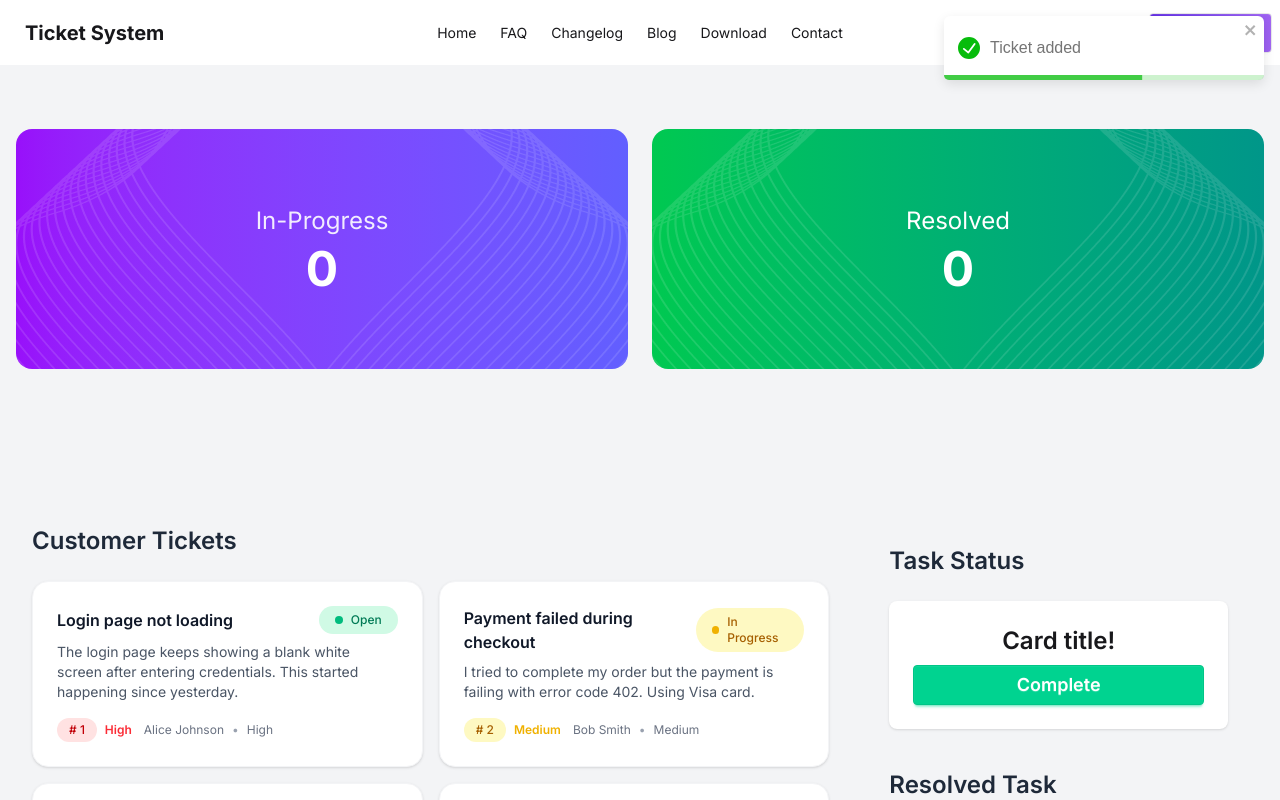
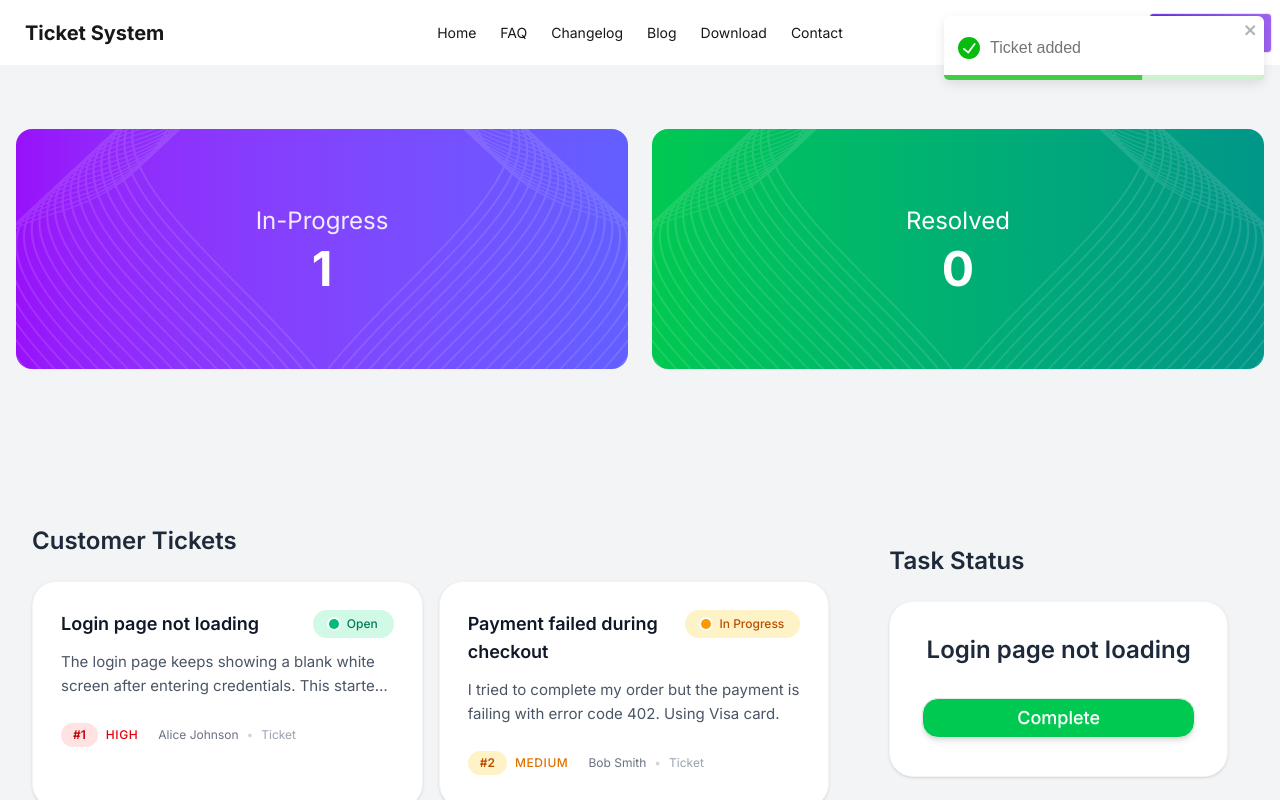
Before and after one commit to toufiqweb/Customer-Support-Zone, a React (Vite) app: page / in a window 1280 px wide. Both pictures are taken after a click on the element 227 px from the left and 674 px from the top of the page. Shown: the top 800 px of the page. Built offline with nearby package versions, Linux system fonts and the light colour scheme.

Commit message:
resolved task task status function update design update

```diff
--- a/public/data.json
+++ b/public/data.json
@@ -74,7 +74,7 @@
   {
     "id": 9,
     "title": "Email notifications not working",
-    "description": "I'm not receiving any email notifications for new messages or updates.",
+    "description": "I am currently facing an issue where I am not receiving any email notifications for new messages or updates..",
     "customer": "Isabella Taylor",
     "priority": "Medium",
     "status": "Open",
--- a/src/App.jsx
+++ b/src/App.jsx
@@ -1,38 +1,38 @@
-import { useState } from 'react'
-import './App.css'
-import CustomerTicketsSection from './componets/homepage/CustomerTicketsSection/CustomerTicketsSection'
-import Footer from './componets/homepage/Footer'
-import Navbar from './componets/homepage/Navbar'
-import TicketStatus from './componets/homepage/TicketStatus'
+import { useState } from "react";
+import "./App.css";
+import CustomerTicketsSection from "./componets/homepage/CustomerTicketsSection/CustomerTicketsSection";
+import Footer from "./componets/homepage/Footer";
+import Navbar from "./componets/homepage/Navbar";
+import TicketStatus from "./componets/homepage/TicketStatus";
 
+const customerTicketDataFetch = async () => {
+  const res = await fetch("/data.json");
+  return res.json();
+};
 
-
-const customerTicketDataFetch = async ()=> {
-
-  const res = await fetch("/data.json")
-  return res.json()
-}
-
-const promiseCustomerTicket = customerTicketDataFetch()
-
+const promiseCustomerTicket = customerTicketDataFetch();
 
 function App() {
+  const [tickets, setTickets] = useState([]);
+  const [resolvedTickets, setResolvedTickets] = useState([]);
 
-
-  const [tickets , setTickets] = useState([])
-
-  console.log(tickets);
-
+  // console.log(tickets);
+  console.log(resolvedTickets);
 
   return (
     <>
-
-      <Navbar/>
-      <TicketStatus/>
-      <CustomerTicketsSection promiseCustomerTicket={promiseCustomerTicket} tickets={tickets} setTickets={setTickets}/>
-      <Footer/>
+      <Navbar />
+      <TicketStatus tickets={tickets} resolvedTickets={resolvedTickets}/>
+      <CustomerTicketsSection
+        promiseCustomerTicket={promiseCustomerTicket}
+        tickets={tickets}
+        setTickets={setTickets}
+        resolvedTickets={resolvedTickets}
+        setResolvedTickets={setResolvedTickets}
+      />
+      <Footer />
     </>
-  )
+  );
 }
 
-export default App
+export default App;
--- a/src/componets/homepage/CustomerTicketsSection/CustomerTicketCard.jsx
+++ b/src/componets/homepage/CustomerTicketsSection/CustomerTicketCard.jsx
@@ -2,69 +2,90 @@ import React from "react";
 import { toast } from "react-toastify";
 
 const CustomerTicketCard = ({ ticket, tickets, setTickets }) => {
-
   const handleTicketClick = () => {
+    const existTicket = tickets.find((item) => item.id === ticket.id);
+    if (existTicket) {
+      toast.error("Task already added");
+      return;
+    }
     setTickets([...tickets, ticket]);
-    toast.success("Ticket added")
-
+    toast.success("Ticket added");
   };
 
   return (
     // {/* Ticket  */}
     <div
       onClick={handleTicketClick}
-      className="bg-white rounded-2xl  shadow-sm p-6 border border-gray-100 hover:shadow-md transition-shadow"
+      className="group bg-white rounded-3xl h-full shadow-sm hover:shadow-xl hover:-translate-y-2 border border-gray-100 hover:border-gray-200 transition-all duration-300 ease-out overflow-hidden cursor-pointer"
     >
-      <div className="flex justify-between items-start">
-        <div>
-          <div className="font-semibold text-gray-900 flex  justify-between items-center">
+      <div className="p-7">
+        <div className="flex justify-between items-start gap-4">
+          {/* Left Content */}
+          <div className="flex-1">
+            <div className="flex items-start justify-between gap-3">
+              <h3 className="font-semibold text-lg text-gray-900 group-hover:text-blue-700 transition-colors duration-300">
                 {ticket.title}
+              </h3>
+
+              {/* Status Badge */}
               <div
-              className={`flex items-center gap-2 w-fit  text-xs font-medium px-4 py-1.5 rounded-full
-             ${ticket.status === "Open" && "bg-emerald-100 text-emerald-700"}
-              ${ticket.status === "Closed" && "bg-red-100 text-red-700"}
-              ${ticket.status === "In Progress" && "bg-yellow-100 text-yellow-700 "}
+                className={`flex items-center gap-2 text-xs font-medium px-4 py-1.5 rounded-2xl whitespace-nowrap transition-all duration-300
+              ${ticket.status === "Open" && "bg-emerald-100 text-emerald-700 group-hover:bg-emerald-200"}
+              ${ticket.status === "Closed" && "bg-red-100 text-red-700 group-hover:bg-red-200"}
+              ${ticket.status === "In Progress" && "bg-amber-100 text-amber-700 group-hover:bg-amber-200"}
             `}
               >
                 <div
-                className={`w-2 h-2 rounded-full
-              ${ticket.status === "Open" && "bg-emerald-500 "}
-              ${ticket.status === "Closed" && "bg-red-500 "}
-              ${ticket.status === "In Progress" && "bg-yellow-500 "}
+                  className={`w-2.5 h-2.5 rounded-full ring-2 ring-white
+                ${ticket.status === "Open" && "bg-emerald-500"}
+                ${ticket.status === "Closed" && "bg-red-500"}
+                ${ticket.status === "In Progress" && "bg-amber-500"}
               `}
                 ></div>
                 {ticket.status}
               </div>
             </div>
-          <p className="text-sm text-gray-600 mt-2 ">{ticket.description}</p>
-          <div className="flex flex-col lg:flex-row justify-self-start items-center gap-3 mt-4 text-xs">
-            <div className="flex gap-2 justify-center items-center">
+
+            <p className="text-gray-600 text-[15px] mt-3 line-clamp-2 leading-relaxed">
+              {ticket.description}
+            </p>
+
+            {/* Bottom Info */}
+            <div className="flex flex-wrap items-center gap-x-5 gap-y-2 mt-6 text-sm">
+              <div className="flex items-center gap-2">
                 <span
-                className={` px-3 py-1 rounded-full font-medium
-              ${ticket.priority === "High" && "bg-red-100 text-red-700 "}
-              ${ticket.priority === "Medium" && "bg-yellow-100 text-yellow-700 "}
-              ${ticket.priority === "Low" && "bg-green-100 text-green-700"} `}
+                  className={`inline-block px-3 py-1 text-xs font-semibold rounded-xl
+                ${ticket.priority === "High" && "bg-red-100 text-red-700"}
+                ${ticket.priority === "Medium" && "bg-amber-100 text-amber-700"}
+                ${ticket.priority === "Low" && "bg-green-100 text-green-700"}
+              `}
                 >
-                # {ticket.id}
+                  #{ticket.id}
                 </span>
                 <span
-                className={` font-semibold
-              ${ticket.priority === "High" && "text-red-500 "}
-              ${ticket.priority === "Medium" && "text-yellow-500 "}
-              ${ticket.priority === "Low" && "text-green-500"} `}
+                  className={`font-medium text-xs uppercase tracking-wider
+                ${ticket.priority === "High" && "text-red-600"}
+                ${ticket.priority === "Medium" && "text-amber-600"}
+                ${ticket.priority === "Low" && "text-green-600"}
+              `}
                 >
                   {ticket.priority}
                 </span>
               </div>
-            <div className="flex gap-2 justify-center items-center">
-              <span className="text-gray-500">{ticket.customer}</span>
-              <span className="text-gray-400">•</span>
-              <span className="text-gray-500">{ticket.priority}</span>
+
+              <div className="flex items-center gap-2 text-gray-500 text-xs">
+                <span>{ticket.customer}</span>
+                <span className="text-gray-300">•</span>
+                <span className="text-gray-400">Ticket</span>
               </div>
             </div>
           </div>
         </div>
       </div>
+
+      {/* Hover Accent Bar */}
+      <div className="h-1 bg-linear-to-r from-blue-500 via-indigo-500 to-purple-500 scale-x-0 group-hover:scale-x-100 transition-transform duration-500 origin-left"></div>
+    </div>
   );
 };
 
--- a/src/componets/homepage/CustomerTicketsSection/CustomerTicketsSection.jsx
+++ b/src/componets/homepage/CustomerTicketsSection/CustomerTicketsSection.jsx
@@ -1,7 +1,15 @@
 import React, { use } from "react";
 import CustomerTicketCard from "./CustomerTicketCard";
+import TaskStatus from "./TaskStatus";
+import ResolvedTask from "./ResolvedTask";
 
-const CustomerTicketsSection = ({ promiseCustomerTicket , tickets , setTickets  }) => {
+const CustomerTicketsSection = ({
+  promiseCustomerTicket,
+  tickets,
+  setTickets,
+  resolvedTickets,
+  setResolvedTickets,
+}) => {
   const customerTickets = use(promiseCustomerTicket);
 
   return (
@@ -16,7 +24,12 @@ const CustomerTicketsSection = ({ promiseCustomerTicket , tickets , setTickets
 
             <div className=" grid  xl:grid-cols-2 gap-4">
               {customerTickets.map((ticket) => (
-                <CustomerTicketCard key={ticket.id} ticket={ticket}  tickets={tickets} setTickets={setTickets}/>
+                <CustomerTicketCard
+                  key={ticket.id}
+                  ticket={ticket}
+                  tickets={tickets}
+                  setTickets={setTickets}
+                />
               ))}
             </div>
           </div>
@@ -27,25 +40,63 @@ const CustomerTicketsSection = ({ promiseCustomerTicket , tickets , setTickets
               Task Status
             </h2>
 
-            <div className="card bg-base-100 shadow-sm ">
-              <div className="card-body items-center text-center">
-                <h2 className="card-title text-2xl ">Card title!</h2>
+            {tickets.length === 0 ? (
+              <div className="bg-white rounded-3xl shadow-sm border border-gray-100 py-16 px-10">
+                <div className="flex flex-col items-center text-center">
+                  {/* Large Icon */}
+                  <div className="w-24 h-24 bg-linear-to-br from-gray-100 to-gray-50 rounded-3xl flex items-center justify-center mb-8 shadow-inner">
+                    <span className="text-6xl opacity-80">📋</span>
+                  </div>
 
-                <button className="btn w-full text-white text-lg btn-success">
-                  Complete
-                </button>
+                  <h2 className="text-3xl font-semibold text-gray-900 mb-4">
+                    No tasks yet
+                  </h2>
+
+                  <p className="text-gray-500 text-[17px] leading-relaxed max-w-md">
+                    Your task list is currently empty. <br />
+                    When you add new tasks, they will appear here.
+                  </p>
+                </div>
               </div>
-            </div>
+            ) : (
+              tickets.map((item) => (
+                <TaskStatus
+                  key={item.id}
+                  item={item}
+                  tickets={tickets}
+                  setTickets={setTickets}
+                  resolvedTickets={resolvedTickets}
+                  setResolvedTickets={setResolvedTickets}
+                />
+              ))
+            )}
 
-             <h2 className="text-2xl font-semibold text-gray-800 mb-6 mt-10">
+            <h2 className="text-2xl font-semibold text-gray-800 mb-6 mt-10">
               Resolved Task
             </h2>
 
-            <div className="card bg-gray-200 shadow-sm ">
-              <div className="card-body items-center text-center">
-                <h2 className="card-title text-2xl">Card title!</h2>
+            {resolvedTickets.length === 0 ? (
+              <div className="bg-white rounded-3xl shadow-sm border border-gray-100 p-14">
+                <div className="flex flex-col items-center text-center">
+                  <div className="w-20 h-20 bg-emerald-100 rounded-2xl flex items-center justify-center mb-6">
+                    <span className="text-5xl">🏆</span>
+                  </div>
+
+                  <h2 className="card-title text-2xl font-semibold text-gray-800 mb-3">
+                    Resolved Task is empty
+                  </h2>
+
+                  <p className="text-gray-500 text-base max-w-xs">
+                    No resolved tasks found. <br />
+                    When you complete tasks, they will show up here.
+                  </p>
+                </div>
               </div>
-            </div>
+            ) : (
+              resolvedTickets.map((item) => (
+                <ResolvedTask key={item.id} item={item} />
+              ))
+            )}
           </div>
         </div>
       </div>
--- /dev/null
+++ b/src/componets/homepage/CustomerTicketsSection/ResolvedTask.jsx
@@ -0,0 +1,22 @@
+import React from "react";
+
+const ResolvedTask = ({ item }) => {
+  return (
+    <div className="card bg-white shadow-sm hover:shadow-xl hover:-translate-y-2 transition-all duration-300 ease-out rounded-2xl overflow-hidden group">
+      <div className="card-body p-6 items-center text-center">
+
+        <h2 className="card-title text-xl font-semibold text-gray-800 group-hover:text-blue-600 transition-colors duration-300">
+          {item.title}
+        </h2>
+
+        {/*  description */}
+        {/* <p className="text-gray-500 mt-2 text-sm line-clamp-2">Your description here</p> */}
+      </div>
+
+      {/* Optional bottom accent line with hover animation */}
+      <div className="h-1 bg-linear-to-r from-blue-500 to-purple-500 scale-x-0 group-hover:scale-x-100 transition-transform duration-300 origin-left"></div>
+    </div>
+  );
+};
+
+export default ResolvedTask;
--- /dev/null
+++ b/src/componets/homepage/CustomerTicketsSection/TaskStatus.jsx
@@ -0,0 +1,42 @@
+import React from "react";
+
+const TaskStatus = ({
+  item,
+  tickets,
+  setTickets,
+  resolvedTickets,
+  setResolvedTickets,
+}) => {
+  const handleCompleteBtn = () => {
+    setResolvedTickets([...resolvedTickets, item]);
+
+    const filterTickets = tickets.filter((ticket) => item.id !== ticket.id);
+    setTickets(filterTickets);
+  };
+
+  return (
+    <div className="group bg-white shadow-sm hover:shadow-2xl hover:-translate-y-3 transition-all duration-300 ease-out rounded-3xl overflow-hidden border border-gray-100 hover:border-green-200">
+      <div className="card-body p-8 items-center text-center">
+        <h2 className="card-title text-2xl font-semibold text-gray-800 group-hover:text-green-700 transition-colors duration-300 mb-6">
+          {item.title}
+        </h2>
+
+        <button
+          onClick={handleCompleteBtn}
+          className="btn w-full text-lg font-medium text-white bg-green-500 hover:bg-green-600 active:bg-green-700
+                 transition-all duration-300 ease-out
+                 hover:scale-105 active:scale-95
+                 shadow-md hover:shadow-lg
+                 rounded-2xl py-3"
+        >
+          Complete
+        </button>
+      </div>
+
+      {/* Optional bottom accent bar */}
+      <div className="h-1.5 bg-gradient-to-r from-green-400 to-emerald-500 scale-x-0 group-hover:scale-x-100 transition-transform duration-500 origin-left"></div>
+    </div>
+  );
+};
+
+export default TaskStatus;
--- a/src/componets/homepage/TicketStatus.jsx
+++ b/src/componets/homepage/TicketStatus.jsx
@@ -1,7 +1,7 @@
 import React from "react";
 import waveImg from "../../assets/vector1.png";
 
-const TicketStatus = () => {
+const TicketStatus = ({tickets , resolvedTickets}) => {
   return (
     <section className="py-10 md:py-16 bg-gray-100">
       <div className="max-w-450 mx-auto px-4">
@@ -23,7 +23,7 @@ const TicketStatus = () => {
 
             <div className="relative z-10 text-center">
               <p className=" text-lg md:text-2xl opacity-90">In-Progress</p>
-              <h2 className="text-3xl md:text-5xl font-bold mt-2">0</h2>
+              <h2 className="text-3xl md:text-5xl font-bold mt-2">{tickets.length}</h2>
             </div>
           </div>
 
@@ -44,7 +44,7 @@ const TicketStatus = () => {
 
             <div className="relative z-10 text-center">
               <p className="text-lg md:text-2xl">Resolved</p>
-              <h2 className="text-3xl md:text-5xl font-bold mt-2">0</h2>
+              <h2 className="text-3xl md:text-5xl font-bold mt-2">{resolvedTickets.length}</h2>
             </div>
           </div>
         </div>
```
Lines whose indentation alone changed are shown as unchanged.
